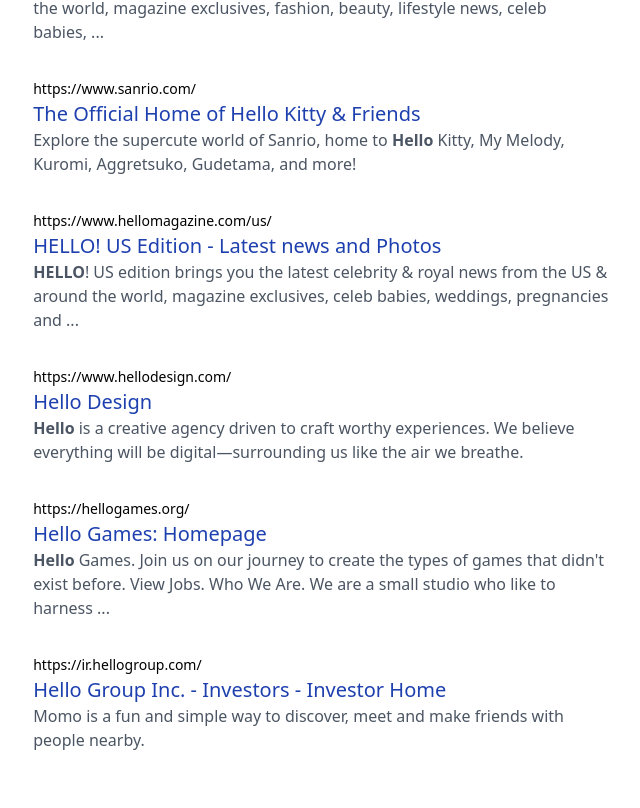
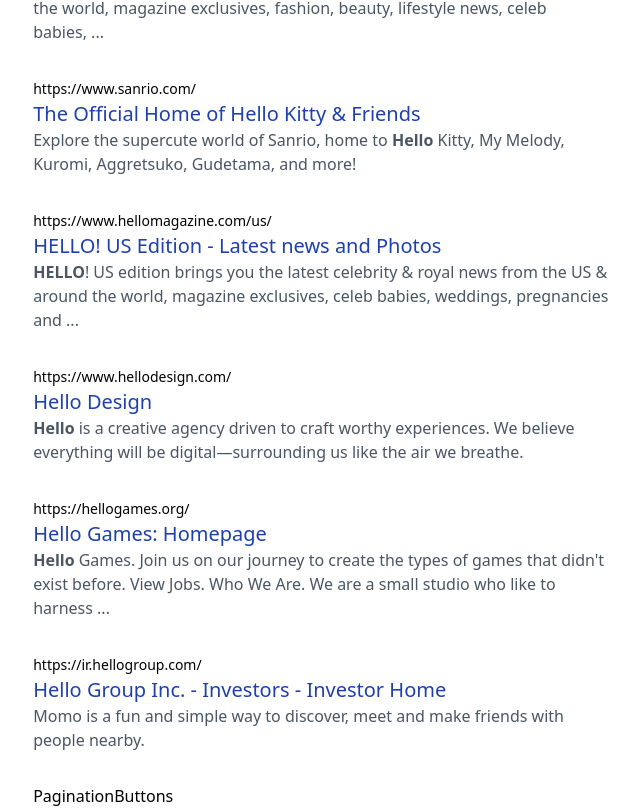
Before and after one commit to ReoIto/google-clone-by-nextjs, a Next.js app: page /search in a window 1280 px wide. Shown: the part 823-1631 px from the top of the page, without its empty margins (146-786 px from the left). Before the commit the page ends 1607 px from the top, so only its background shows below. Built offline with nearby package versions, Linux system fonts and the light colour scheme; no server answers.

Commit message:
Created PaginationComponents

```diff
--- /dev/null
+++ b/components/PaginationButtons.js
@@ -0,0 +1,12 @@
+import Link from "next/link";
+import { useRouter } from "next/router";
+import {
+  ChevronDoubleLeftIconn,
+  ChevronDoubleRightIcon,
+} from "@heroicons/react/solid";
+
+export default function PaginationButtons() {
+  const router = useRouter();
+
+  return <div>PaginationButtons</div>;
+}
--- a/components/SearchResults.js
+++ b/components/SearchResults.js
@@ -1,4 +1,5 @@
 import Parser from "html-react-parser";
+import PaginationButtons from "./PaginationButtons";
 
 export default function SearchResults({ results }) {
   return (
@@ -25,6 +26,7 @@
           <p className="text-gray-600">{Parser(result.htmlSnippet)}</p>
         </div>
       ))}
+      <PaginationButtons />
     </div>
   );
 }
```
